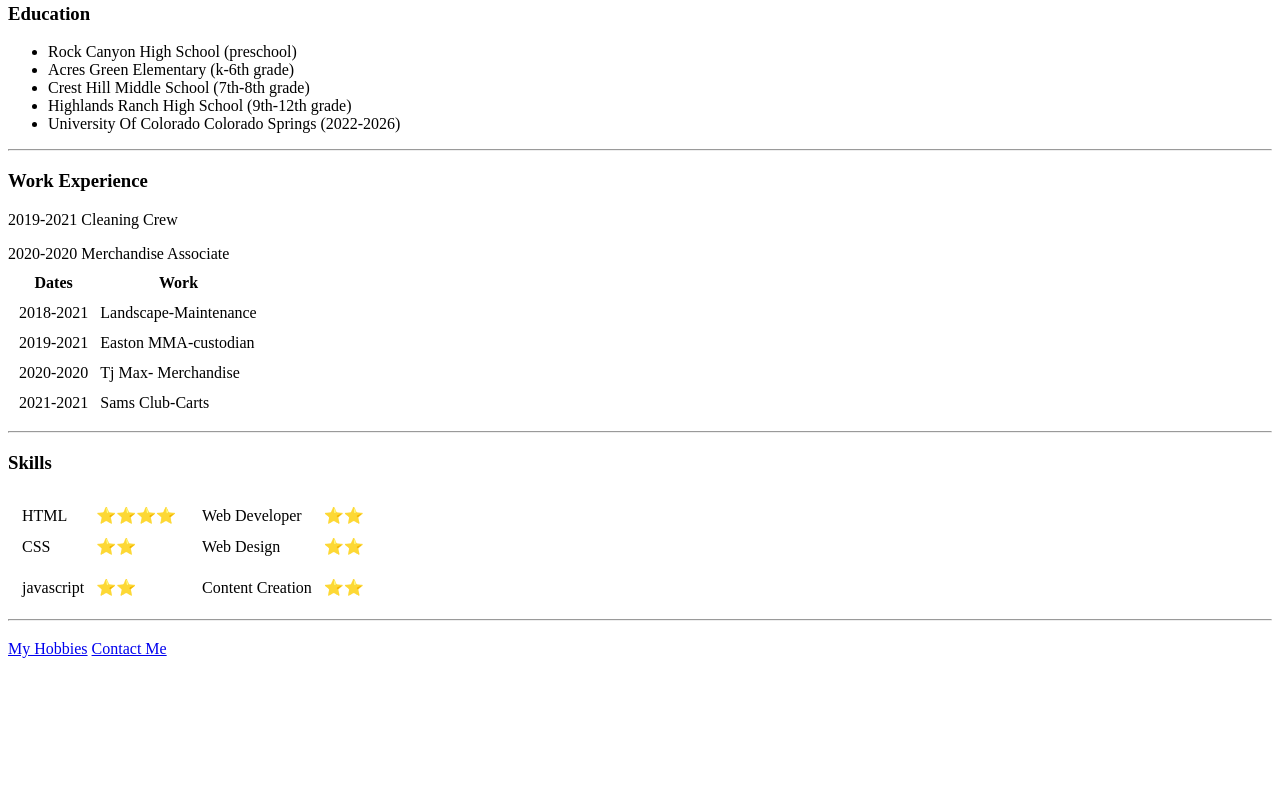
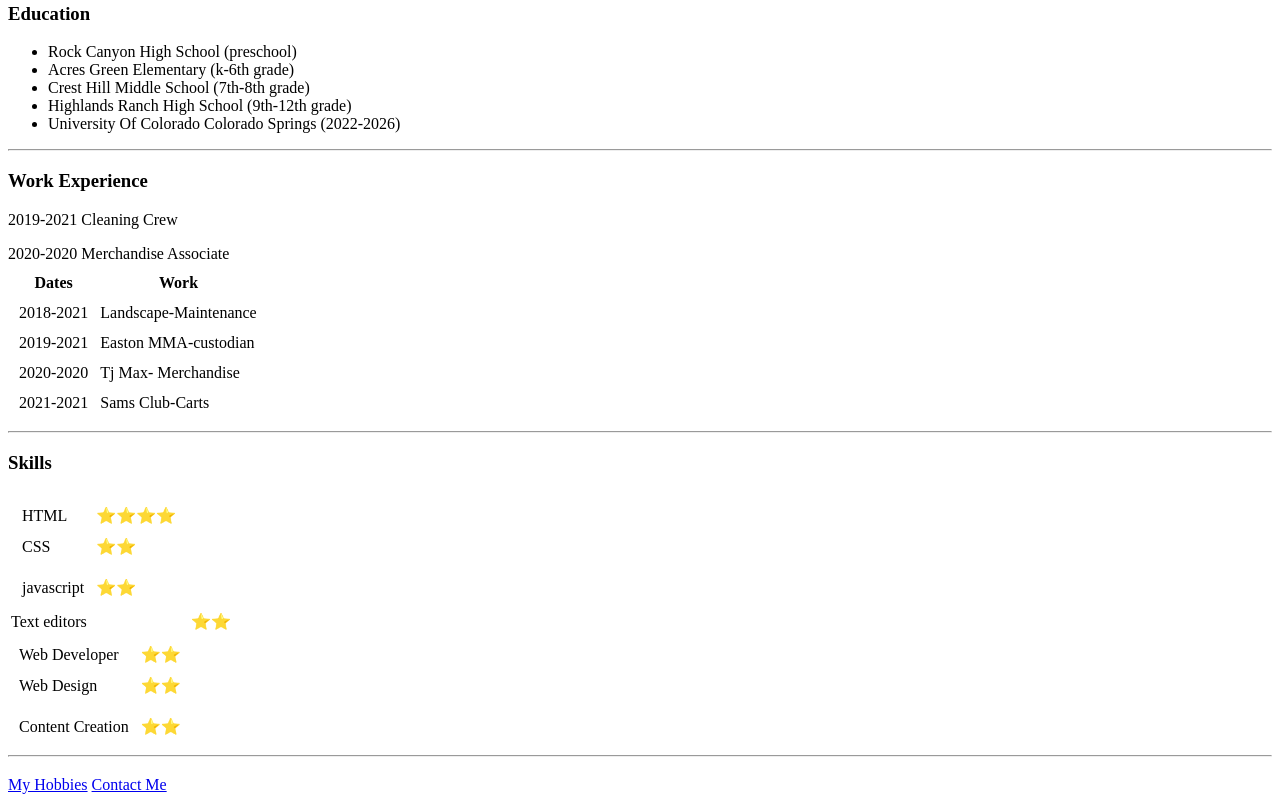
Before and after one commit to Cuevasaj/Resume-website, a plain HTML site: page index.html in a window 1280 px wide. Shown: the part 380-1182 px from the top of the page. Before the commit the page ends 1046 px from the top, so only its background shows below. Drawn offline with Linux system fonts and the light colour scheme.

Commit message:
Update index.html
added a row to skills, text editors  and two stars

```diff
--- a/index.html
+++ b/index.html
@@ -92,36 +92,49 @@
               <td>HTML</td>
               <td>⭐⭐⭐⭐</td>
             </tr>
+
             <tr>
               <Td>CSS</Td>
               <td>⭐⭐</td>
             </tr>
+
             <tr>
             <tr>
               <Td>javascript</Td>
               <td>⭐⭐</td>
             </tr>
+
           </table>
         </td>
         <td>
+
+            <tr>
+                <td>Text editors</td>
+                <td>⭐⭐</</td>
+            </tr>
+
           <table cellspacing="10">
             <tr>
               <td>Web Developer</td>
               <td>⭐⭐</td>
             </tr>
+
             <tr>
               <Td>Web Design</Td>
               <td>⭐⭐</td>
             </tr>
+
             <tr>
             <tr>
               <Td>Content Creation</Td>
               <td>⭐⭐</td>
             </tr>
+
           </table>
         </td>
       </tr>
     </table>
+
 
     <hr />
 
```
